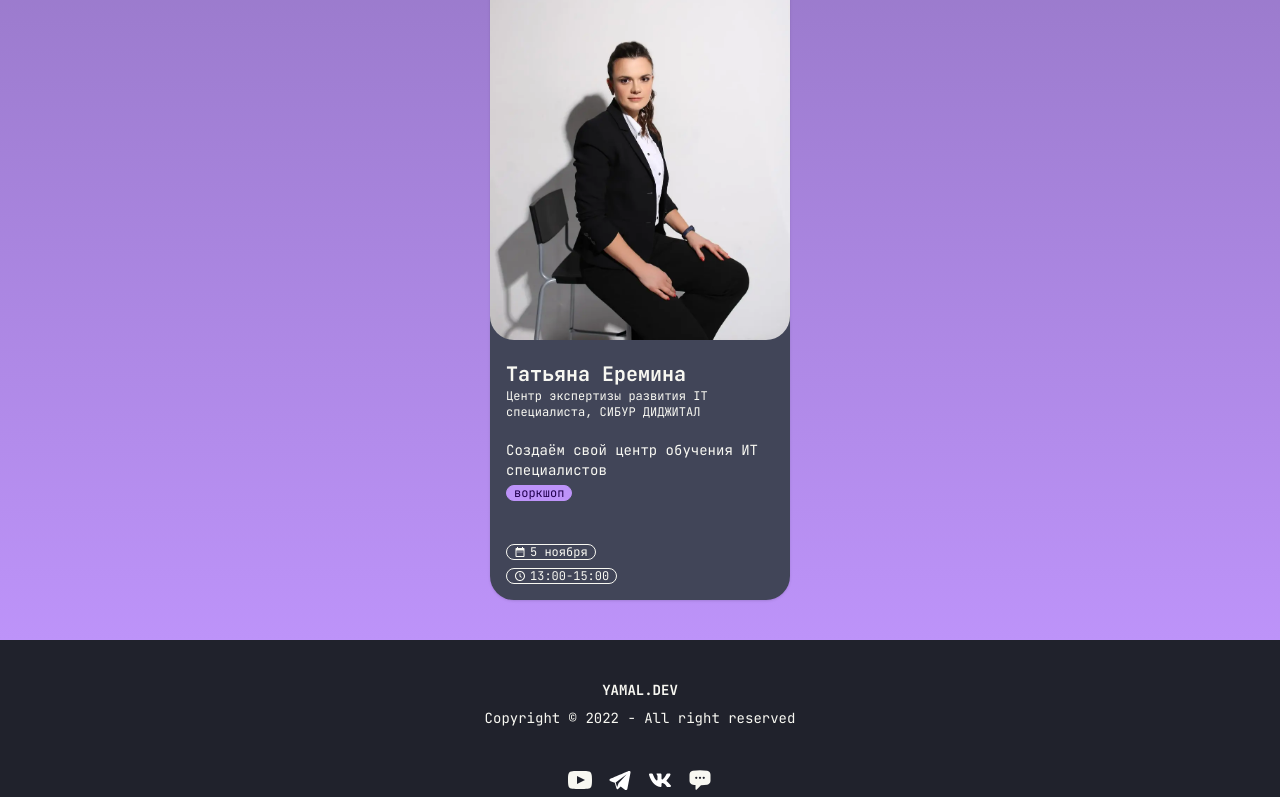
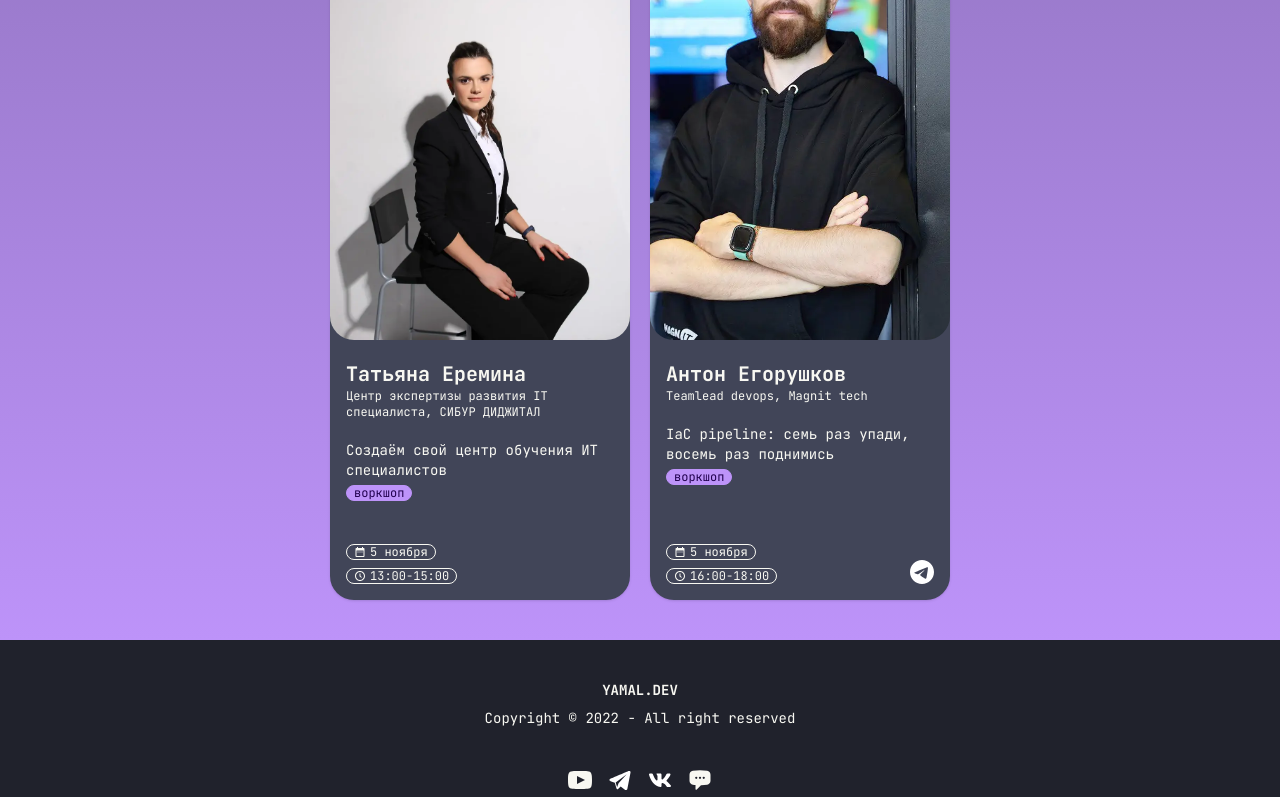
Before and after one commit to n1k1ta42/conf, a Next.js app: page / in a window 1280 px wide. Shown: the part 3921-4718 px from the top of the page. Built offline with nearby package versions, Linux system fonts and the light colour scheme.

Commit message:
new speakser, and email confirmed page

```diff
--- a/package.json
+++ b/package.json
@@ -1,6 +1,6 @@
 {
   "name": "yamal.dec.conf",
-  "version": "1.0.7",
+  "version": "1.0.8",
   "private": true,
   "scripts": {
     "dev": "next dev",
--- a/src/components/Program/Program.tsx
+++ b/src/components/Program/Program.tsx
@@ -137,6 +137,19 @@ const program = [
     links: [],
   },
   {
+    id: 15,
+    name: 'Антон Егорушков',
+    position: 'Teamlead devops, Magnit tech',
+    presentationType: 'воркшоп',
+    presentationName: 'IaC pipeline: семь раз упади, восемь раз поднимись',
+    photo: '/антон_егорушков.webp',
+    day: 5,
+    time: '16:00-18:00',
+    links: [
+      <TelegramIcon link='https://t.me/tozxspb' key='https://t.me/tozxspb' />,
+    ],
+  },
+  {
     id: 8,
     name: 'Анна Ширяева',
     position: 'Фронтенд-разработчик, живущий жизнью человек, СИБУР ДИДЖИТАЛ',
@@ -229,6 +242,19 @@ const program = [
         link='https://www.instagram.com/Greatload/'
         key='https://www.instagram.com/Greatload/'
       />,
+    ],
+  },
+  {
+    id: 14,
+    name: 'Дмитрий Кирильчик',
+    position: '',
+    presentationType: 'воркшоп',
+    presentationName: 'Програмируем устройство для умного дома',
+    photo: '/дмитрий_кирильчик.webp',
+    day: 6,
+    time: '16:00-18:00',
+    links: [
+      <TelegramIcon link='https://t.me/triengl' key='https://t.me/triengl' />,
     ],
   },
 ]
--- a/src/pages/api/email.ts
+++ b/src/pages/api/email.ts
@@ -24,6 +24,6 @@ export default async function handler(
 
     await prisma.$disconnect()
 
-    res.redirect('/')
+    res.redirect('/email')
   }
 }
--- /dev/null
+++ b/src/pages/email.tsx
@@ -0,0 +1,28 @@
+import type { NextPage } from 'next'
+import { useRouter } from 'next/router'
+
+const Home: NextPage = () => {
+  const router = useRouter()
+
+  return (
+    <div className='hero min-h-screen'>
+      <div className='hero-overlay bg-base-300/60'></div>
+      <div className='hero-content text-center text-neutral-content'>
+        <div className='max-w-full'>
+          <h1 className='mb-5 text-[24px] font-bold text-white md:text-[48px]'>
+            Email успешно подтвержден
+          </h1>
+
+          <button
+            className='btn-secondary btn'
+            onClick={() => router.push('/')}
+          >
+            Перейти на главную
+          </button>
+        </div>
+      </div>
+    </div>
+  )
+}
+
+export default Home
```
Also changed, not shown: public/дмитрий_кирильчик.webp (added).
